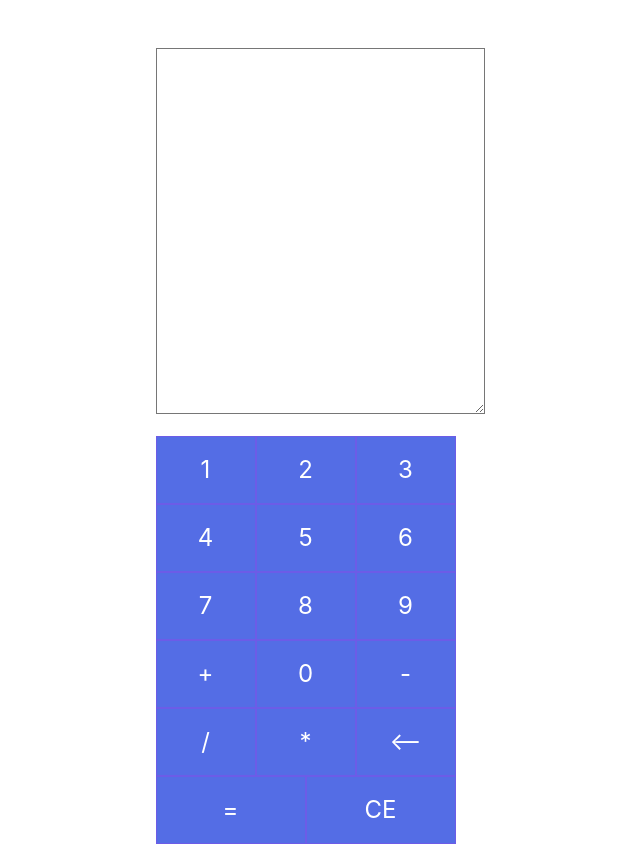
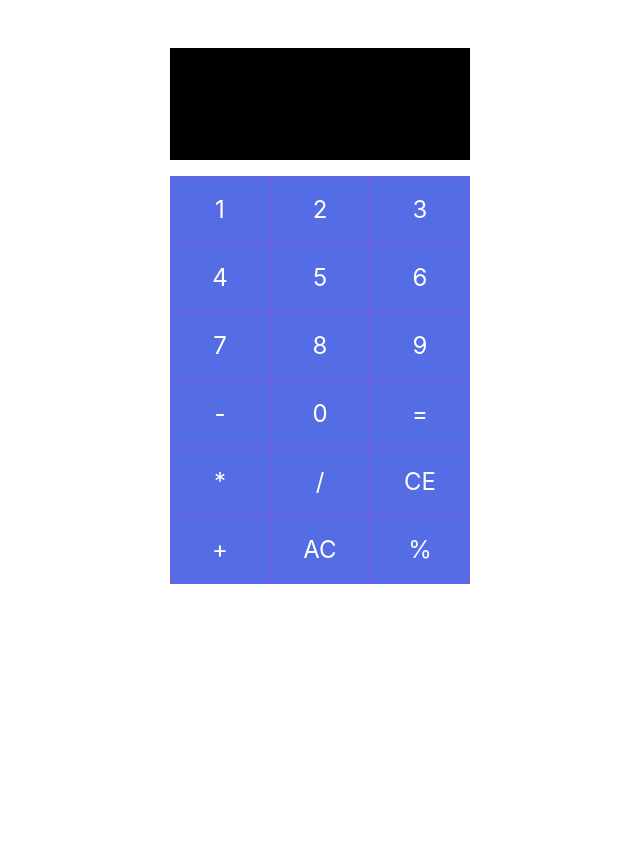
Before and after one commit to avitsara/calculatrice, a React (Create React App) app: page / in a window 1280 px wide. Shown: the whole page, without its empty margins (320-960 px from the left). After the commit the page ends 800 px from the top, so only its background shows below. Built offline with nearby package versions, Linux system fonts and the light colour scheme.

Commit message:
refonte de l'interface et des éléments

```diff
--- a/src/components/App.js
+++ b/src/components/App.js
@@ -2,20 +2,21 @@ import React from 'react';
 import ReactDOM from 'react-dom';
 import { Fragment } from 'react';
 /*============ IMPORTS D'ÉLÉMENTS REACT =============================================*/
-import Buttons from './Buttons';
-import TextArea from './TextArea';
+import {Buttons} from './Buttons';
+import {TextArea} from './TextArea';
 
 /*=== CLASSE PRINCIPALE DU PROGRAMME ====*/
 class App extends React.Component {
-    constructor(){
-      super();
-
+    constructor(props){
+      super(props);
+      this.state={
+        input:""
+      }
     }
 
-
-
-
-
+    addToInput = val => {
+      this.setState({input: this.state.input + val });
+    }
 
     render(){
         return(
@@ -23,8 +24,64 @@ class App extends React.Component {
              <div className="row mt-5">
                    <div className="col-md-12 d-flex justify-content-center">
                       <form name="Cal">
-                          <TextArea> </TextArea>
-                          <Buttons onClick={this.handleClick}>   </Buttons>
+                        <div className="row ">
+                           <div className="col-md-12 p-0">
+                             <div className="form-group">
+                                <TextArea input={this.state.input}>   </TextArea>
+                             </div>
+
+                           </div>
+
+                       </div>
+                          <div className="row">
+                              <div className="col-xs-4">
+                                  <Buttons handleClick={this.addToInput}>1</Buttons>
+                                  <Buttons handleClick={this.addToInput}>2</Buttons>
+                                  <Buttons handleClick={this.addToInput}>3</Buttons>
+                              </div>
+                          </div>
+
+                          <div className="row">
+                              <div className="col-xs-4">
+                                  <Buttons handleClick={this.addToInput}>4</Buttons>
+                                  <Buttons handleClick={this.addToInput}>5</Buttons>
+                                  <Buttons handleClick={this.addToInput}>6</Buttons>
+                              </div>
+                          </div>
+
+                          <div className="row">
+                              <div className="col-xs-4">
+                                  <Buttons handleClick={this.addToInput}>7</Buttons>
+                                  <Buttons handleClick={this.addToInput}>8</Buttons>
+                                  <Buttons handleClick={this.addToInput}>9</Buttons>
+                              </div>
+                          </div>
+
+
+                         <div className="row">
+                              <div className="col-xs-4">
+                                  <Buttons handleClick={this.addToInput}>-</Buttons>
+                                  <Buttons handleClick={this.addToInput}>0</Buttons>
+                                  <Buttons handleClick={this.addToInput}>=</Buttons>
+                              </div>
+                        </div>
+
+                        <div className="row">
+                             <div className="col-xs-4">
+                                 <Buttons handleClick={this.addToInput}>*</Buttons>
+                                 <Buttons handleClick={this.addToInput}>/</Buttons>
+                                 <Buttons handleClick={this.addToInput}>CE</Buttons>
+                             </div>
+                       </div>
+
+
+                       <div className="row">
+                            <div className="col-xs-4">
+                                <Buttons handleClick={this.addToInput}>+</Buttons>
+                                <Buttons handleClick={this.addToInput}>AC</Buttons>
+                                <Buttons  handleClick={this.addToInput}>%</Buttons>
+                            </div>
+                      </div>
 
                      </form>
                     </div>
--- a/src/components/Buttons.js
+++ b/src/components/Buttons.js
@@ -1,94 +1,9 @@
 /*===  IMPORTS DE MODULES =====*/
 import React from 'react';
 import { Fragment } from 'react';
-import TextArea from './TextArea';
 
-class Buttons extends React.Component {
-    constructor(){
-      super();
-      /// On lie l'évènement handleClick à l'élément
-      this.handleClick = this.handleClick.bind(this);
-      this.state = {
-        result:""
-      }
-    }
+export const Buttons = props =>
+<button type="button" className="btn" onClick={()=> props.handleClick(props.children)}>{props.children}</button>
 
-    handleClick(e) {
-
-      this.setState({ result : e.target.value})
-      console.log(this.state.result);
-    }
-    render() {
-      return (
-        <Fragment>
-
-          <div className="row">
-            <div className="col-xs-4">
-              <button type="button" onClick={this.handleClick} className="btn" value="1">1</button>
-            </div>
-            <div className="col-xs-4">
-              <button type="button" onClick={this.handleClick}  className="btn"  value="2">2</button>
-            </div>
-            <div className="col-xs-4">
-              <button type="button" onClick={this.handleClick}  className="btn"  value="3">3</button>
-            </div>
-          </div>
-
-        <div className="row">
-          <div className="col-xs-4">
-            <button type="button" onClick={this.handleClick}  className="btn"  value="4">4</button>
-          </div>
-          <div className="col-xs-4">
-            <button type="button" onClick={this.handleClick}  className="btn" value="5">5</button>
-          </div>
-          <div className="col-xs-4">
-            <button type="button" onClick={this.handleClick}  className="btn" value="6">6</button>
-          </div>
-        </div>
-        <div className="row">
-          <div className="col-xs-4">
-            <button type="button" onClick={this.handleClick}  className="btn" value="7">7</button>
-          </div>
-          <div className="col-xs-4">
-            <button type="button" onClick={this.handleClick}  className="btn" value="8">8</button>
-          </div>
-          <div className="col-xs-4">
-            <button type="button" onClick={this.handleClick}  className="btn" value="9">9</button>
-          </div>
-        </div>
-        <div className="row">
-          <div className="col-xs-4">
-            <button type="button" onClick={this.handleClick}  className="btn" value="+">+</button>
-          </div>
-          <div className="col-xs-4">
-            <button type="button" onClick={this.handleClick}  className="btn" value="0">0</button>
-          </div>
-          <div className="col-xs-4">
-            <button type="button" onClick={this.handleClick}  className="btn" value="-">-</button>
-          </div>
-        </div>
-        <div className="row">
-          <div className="col-xs-4">
-            <button type="button" onClick={this.handleClick}  className="btn" value ="/">/</button>
-          </div>
-          <div className="col-xs-4">
-            <button type="button" onClick={this.handleClick}  className="btn" value="*">*</button>
-          </div>
-          <div className="col-xs-4">
-            <button type="button" onClick={this.handleClick}  className="btn" value="⟵">⟵</button>
-          </div>
-        </div>
-        <div className="row">
-          <div className="col-xs-6 p-0">
-            <button type="button" onClick={this.handleClick}  className="btn" value="=">=</button>
-          </div>
-          <div className="col-xs-6 p-0">
-            <button type="button" onClick={this.handleClick}  className="btn" value="CE">CE</button>
-          </div>
-        </div>
-        </Fragment>
-      );
-    }
-}
 /*====  EXPORTATION PAR DÉFAUT ===*/
 export default Buttons;
--- a/src/components/TextArea.js
+++ b/src/components/TextArea.js
@@ -1,37 +1,9 @@
 /*===  IMPORTS DE MODULES =====*/
 import React from 'react';
 import { Fragment } from 'react';
-import Buttons from './Buttons';
 
 
-class TextArea extends React.Component {
-    constructor(){
-      super();
-
-
-
-
-    }
-
-    render() {
-      return (
-         <Fragment>
-
-            <div className="row ">
-               <div className="col-md-12 p-0">
-                 <div className="form-group">
-                   <textarea className="result" value="" onChange="" rows="10" id="total" type="text" name="ans" height="30px">
-
-                   </textarea>
-                 </div>
-
-               </div>
-
-           </div>
-
-         </Fragment>
-      )
-    }
-}
+export const TextArea = props =>
+<div className="input"> {props.input} </div>
 /*====  EXPORTATION PAR DÉFAUT ===*/
 export default TextArea;
--- a/src/index.css
+++ b/src/index.css
@@ -53,3 +53,17 @@ button {
 .form-group {
   margin-bottom: 0px;
 }
+/* CSS de input = zone de saisie de texte*/
+.input {
+  display: flex;
+  height: 4em;
+  justify-content: flex-end;
+  align-items: center;
+  font-weight: bold;
+  font-size: 1.4em;
+  background-color: black;
+  color : white;
+  padding: 2.5em;
+  outline: 1px solid #8888888;
+
+}
```
Also changed, not shown: 1 other file (tests, documents, lock files or other folders).
